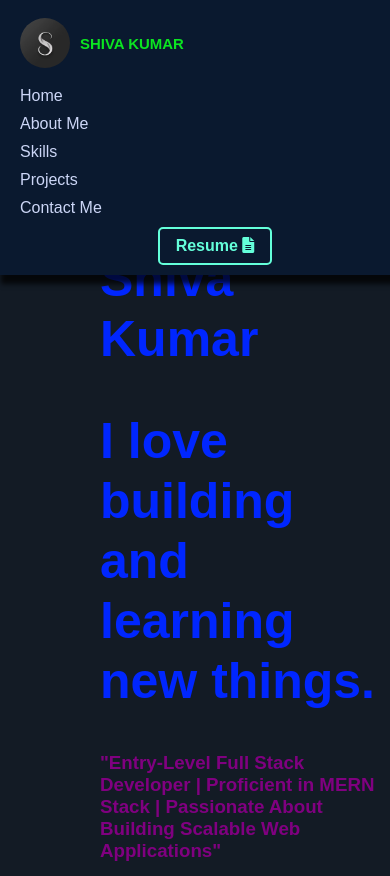
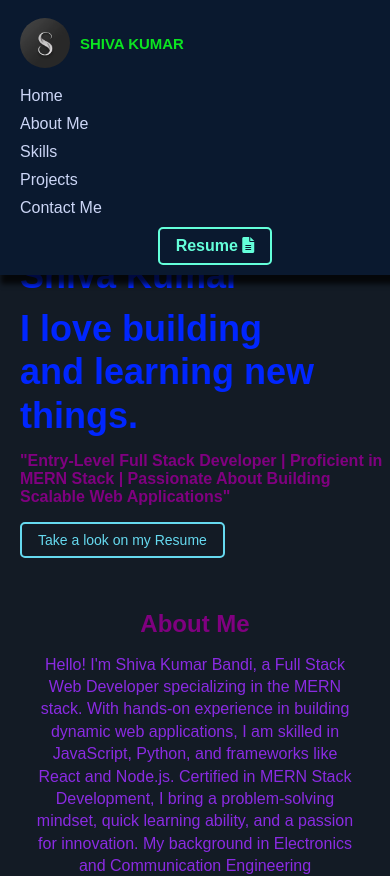
Before and after one commit to shivakumar-bandi/my-portfolio-s, a React (Create React App) app: page / in a window 390 px wide. Shown: the top 876 px of the page. Built offline with nearby package versions, Linux system fonts and the light colour scheme.

Commit message:
first commit

```diff
--- a/src/components/Home.css
+++ b/src/components/Home.css
@@ -1,24 +1,39 @@
-.home{
+.home {
   padding-top: 20px;
 }
-#home{
+
+#home {
   padding-top: 40px;
   padding-left: 100px;
 }
 
-.home-section h1{
-font-size: 50px;
-line-height: 1.2;
-color: rgb(0, 38, 255);
+/* Header styles */
+.home-section h2 {
+  font-size: 24px;
+  line-height: 1.2;
+  color: rgb(0, 38, 255);
+  margin: 0;
 }
-.home-section h3{
+
+.home-section h1 {
+  font-size: 50px;
+  line-height: 1.2;
+  color: rgb(0, 38, 255);
+  margin: 10px 0;
+}
+
+.home-section h3 {
   color: purple;
+  font-size: 18px;
+  margin-top: 20px;
 }
+
+/* Button styles */
 button {
   background-color: transparent;
-  border: 2px solid #66d9ef; /* Light cyan color similar to the text */
+  border: 2px solid #66d9ef;
   border-radius: 5px;
-  color: #66d9ef; /* Light cyan color */
+  color: #66d9ef;
   padding: 10px 20px;
   font-size: 16px;
   cursor: pointer;
@@ -26,10 +41,40 @@ button {
 }
 
 button:hover {
-  background-color: #66d9ef; /* Fill the background on hover */
-  color: #000; /* Change text color on hover */
+  background-color: #66d9ef;
+  color: #000;
 }
 
 button:focus {
   outline: none;
 }
+
+/* Responsive Design for Mobile Screens */
+@media (max-width: 768px) {
+  #home {
+    padding-top: 100px; /* Increased padding to avoid overlapping with navbar */
+    padding-left: 20px;
+  }
+
+  .home-section h2 {
+    font-size: 20px;
+    line-height: 1.2;
+    margin: 0;
+  }
+
+  .home-section h1 {
+    font-size: 36px;
+    line-height: 1.2;
+    margin: 10px 0;
+  }
+
+  .home-section h3 {
+    font-size: 16px;
+    margin-top: 15px;
+  }
+
+  button {
+    padding: 8px 16px;
+    font-size: 14px;
+  }
+}
```
